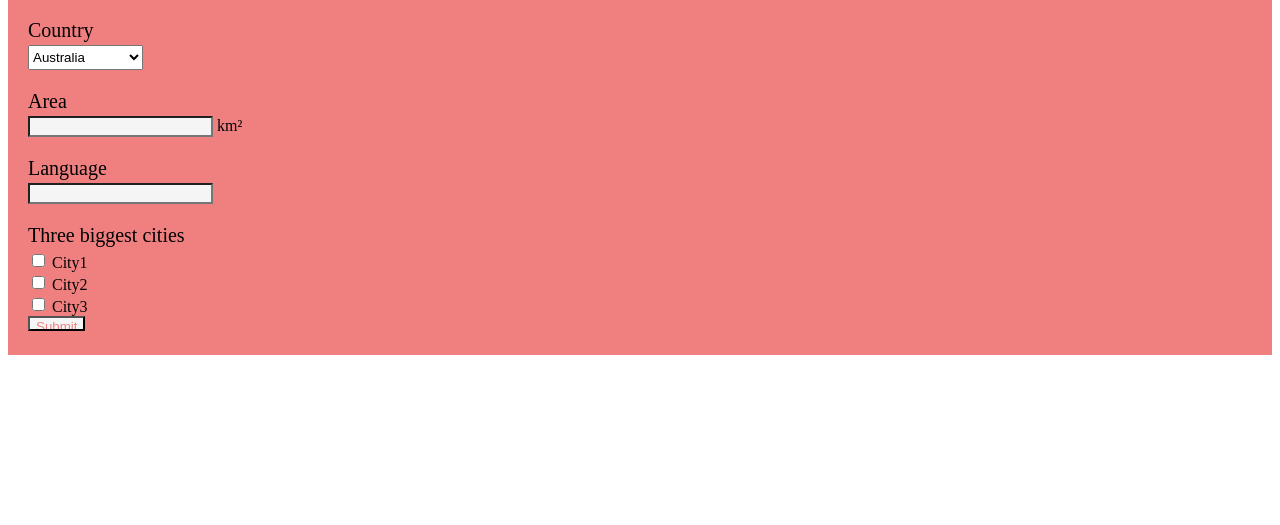
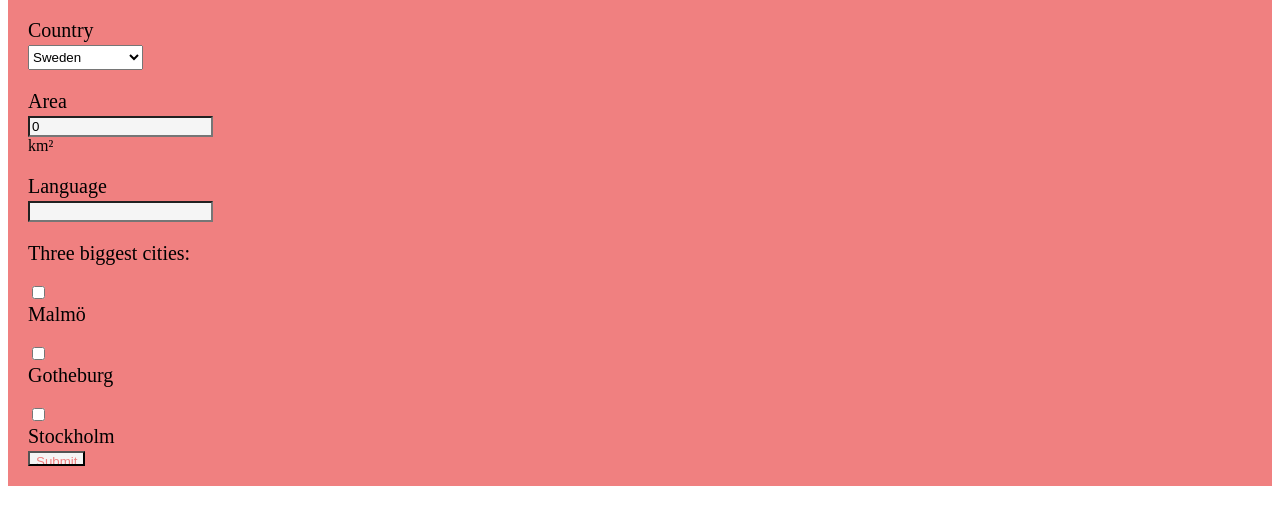
Before and after one commit to meganelndn/forms-and-restdb, a plain HTML site: page index.html in a window 1280 px wide. Shown: the part 89-614 px from the top of the page. Drawn offline with Linux system fonts and the light colour scheme.

Commit message:
semantically corrected form code!

```diff
--- a/index.html
+++ b/index.html
@@ -13,46 +13,47 @@
         <h1>Choose your country </h1>
 
         <!----- country ------>
-        <div class="label">
+        <label>
             Country
-        </div>
-        <select id="country">
+        </label>
+        <select id="country" name="country">
+            <option>
+                Sweden
+            </option>
             <option>
                 Australia
-            </option>
-            <option>
-                Zimbabwe
             </option>
         </select>
 
         <!------ area ------->
-        <div class="label">
+        <label>
             Area
-        </div>
-        <input type="number" id="area"><span> km²</span>
+        </label>
+        <input type="number" id="area" name="area" value=0><span> km²</span>
 
         <!---- language ------->
-        <div class="label">
+        <label>
             Language
-        </div>
-        <input type="text" id="language">
+        </label>
+        <input type="text" id="language" name="language">
 
         <!----- cities ------->
-        <div class="label">
-            Three biggest cities
-        </div>
-        <div>
-            <input id="city1" type="checkbox">
-            <label for="city1">City1</label>
-        </div>
-        <div>
-            <input id="city2" type="checkbox">
-            <label for="city2">City2</label>
-        </div>
-        <div>
-            <input id="city3" type="checkbox">
-            <label for="city3">City3</label>
-        </div>
+        <label>
+            Three biggest cities:
+        </label>
+        <label>
+            <input type="checkbox" name="three_bigges_cities" value="Malmö">
+            Malmö
+        </label>
+        <label>
+            <input type="checkbox" name="three_bigges_cities" value="Gothenburg">
+            Gotheburg
+        </label>
+        <label>
+            <input type="checkbox" name="three_bigges_cities" value="Stockholm">
+            Stockholm
+        </label>
+
 
         <input type="submit" id="submit-btn">
     </form>
--- a/style.css
+++ b/style.css
@@ -1,6 +1,12 @@
 form {
     background-color: lightcoral;
     padding: 20px;
+}
+
+input,
+select,
+label {
+    display: block;
 }
 
 #country {
@@ -8,9 +14,10 @@ form {
     height: 25px;
 }
 
-.label {
+label {
     font-size: 20px;
     margin: 20px 0 3px 0;
+
 }
 
 input {
```
